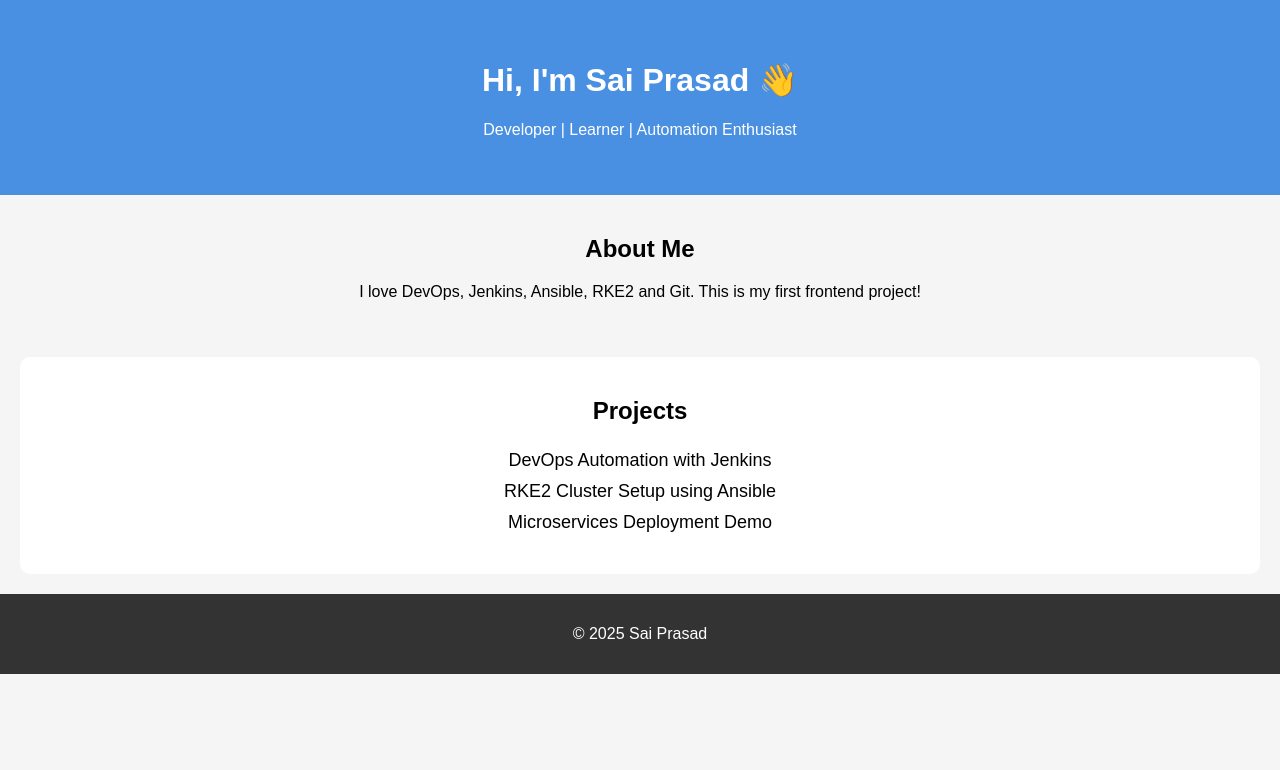
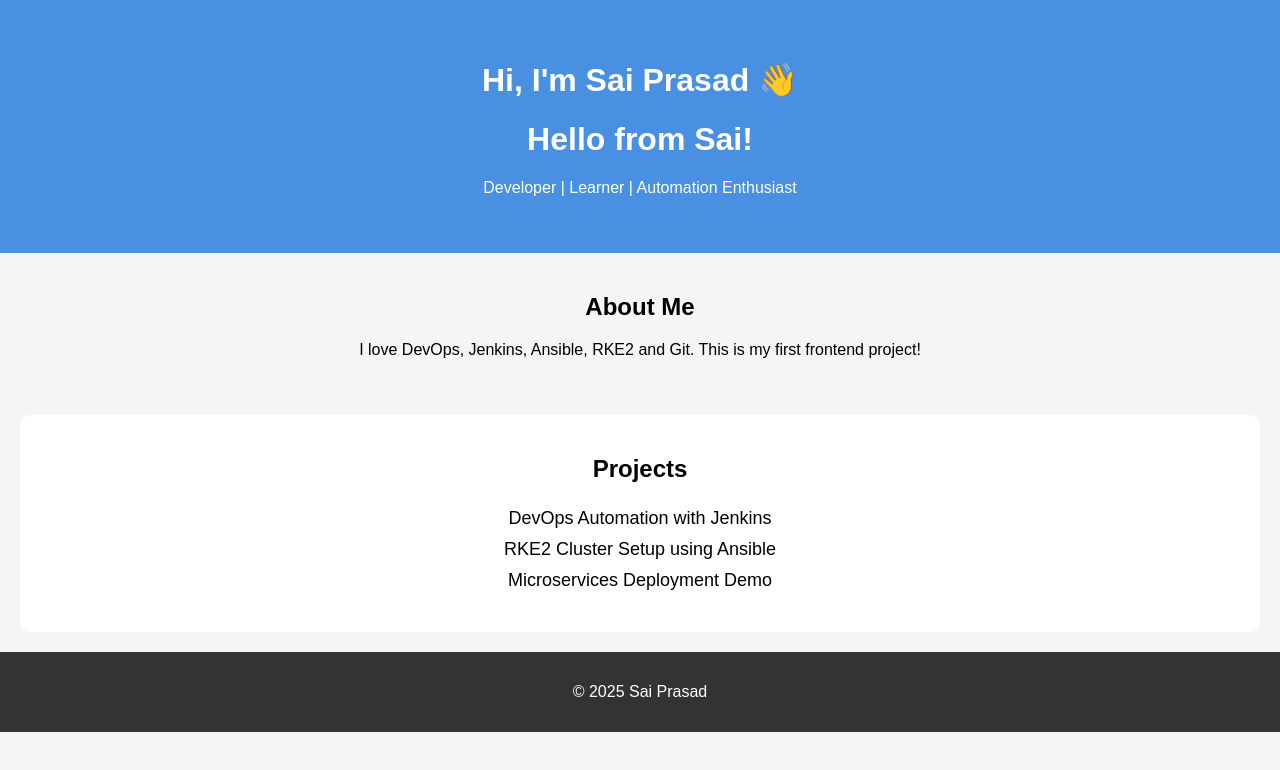
Before and after one commit to saiprasad361/portfolio-project, a plain HTML site: page index.html in a window 1280 px wide. Drawn offline with Linux system fonts and the light colour scheme.

Commit message:
Local changes not pushed yet

```diff
--- a/index.html
+++ b/index.html
@@ -9,6 +9,7 @@
 <body>
     <header>
         <h1>Hi, I'm Sai Prasad 👋</h1>
+	<h1>Hello from Sai!</h1>
         <p>Developer | Learner | Automation Enthusiast</p>
     </header>
 
```
